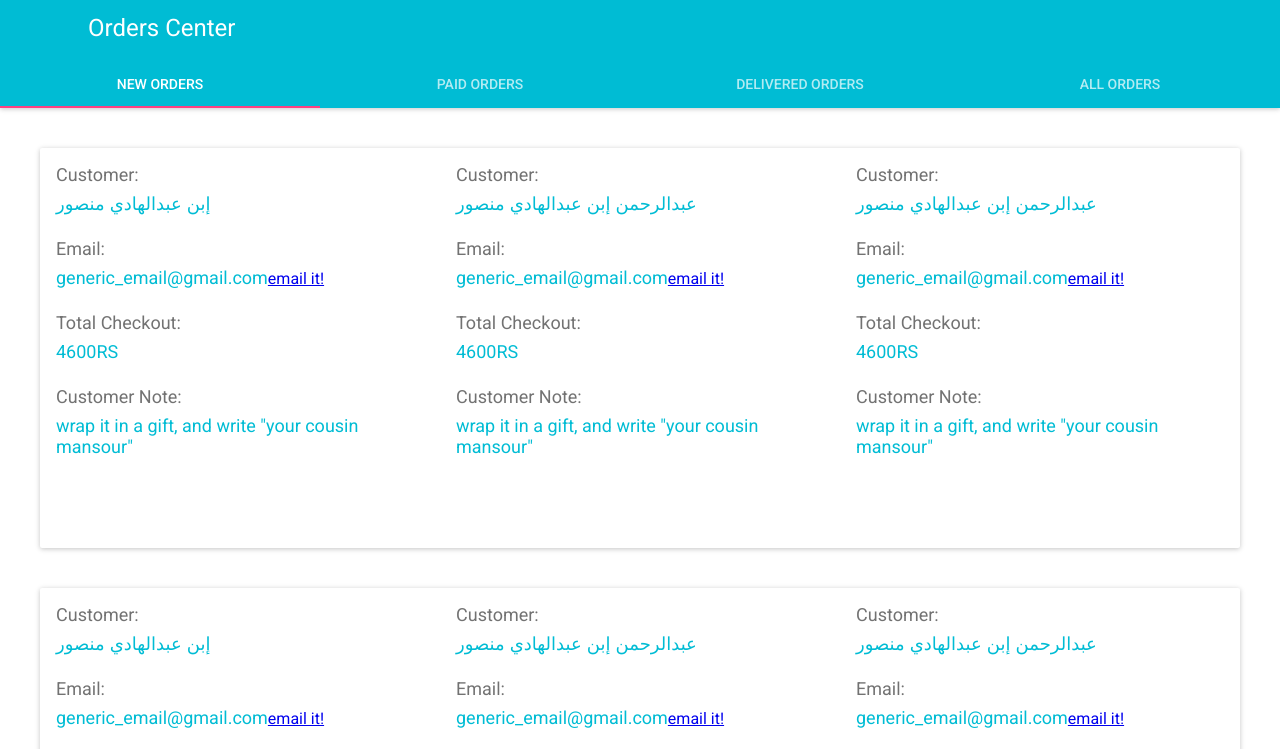
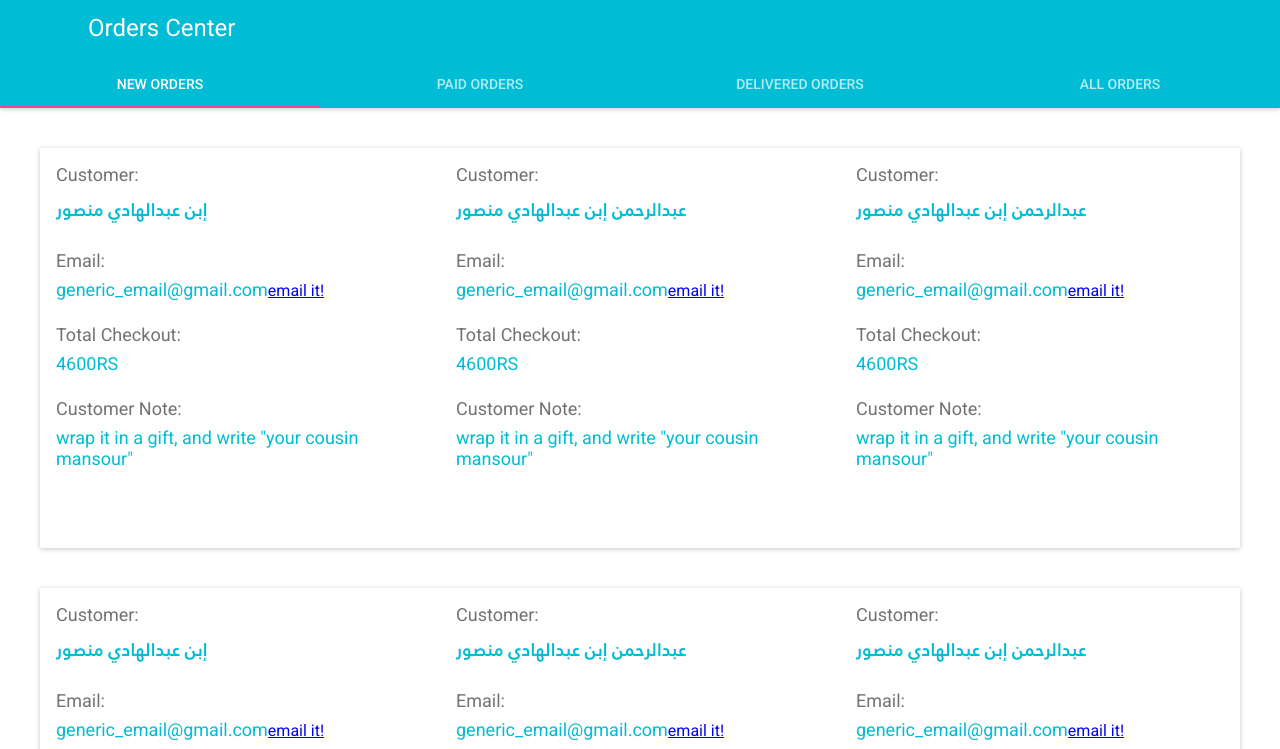
Before and after one commit to seNadir/senadir.github.io, a plain HTML site: page index.html in a window 1280 px wide. Shown: the part 48-797 px from the top of the page. Drawn offline with Linux system fonts and the light colour scheme.

Commit message:
added fonts

```diff
--- /dev/null
+++ b/fonts/font.css
@@ -0,0 +1,12 @@
+@font-face {
+  font-family: "Janna";
+  src: url("JannaLT-regular.woff") format("woff"),
+       url("JannaLT-regular.ttf") format("ttf");
+}
+
+@font-face {
+  font-family: "Janna";
+  src: url("JannaLT-Bold.woff") format("woff"),
+       url("JannaLT-Bold.ttf") format("ttf");
+       font-weight: bold;
+}
--- a/index.html
+++ b/index.html
@@ -1 +1 @@
-<!DOCTYPE html><html lang="en"><head><meta charset="utf-8"><meta name="viewport" content="width=device-width,initial-scale=1"><link rel="shortcut icon" href="/favicon.ico"><title>React App</title><style>.loader{margin:60px auto;font-size:10px;width:100px!important;display:inline-block;height:100px!important;position:relative;text-indent:-9999em;border-top:1.1em solid rgba(0,188,212,.2);border-right:1.1em solid rgba(0,188,212,.2);border-bottom:1.1em solid rgba(0,188,212,.2);border-left:1.1em solid #00bcd4;-webkit-transform:translateZ(0);-ms-transform:translateZ(0);transform:translateZ(0);-webkit-animation:load8 1.1s infinite linear;animation:load8 1.1s infinite linear}.loader,.loader:after{border-radius:50%;width:10em;height:10em}@-webkit-keyframes load8{0%{-webkit-transform:rotate(0);transform:rotate(0)}100%{-webkit-transform:rotate(360deg);transform:rotate(360deg)}}@keyframes load8{0%{-webkit-transform:rotate(0);transform:rotate(0)}100%{-webkit-transform:rotate(360deg);transform:rotate(360deg)}}.loader-container{width:100vw;height:100vh;overflow:hidden;display:flex;justify-content:center;align-items:center}</style><link href="/static/css/main.1f5c8268.css" rel="stylesheet"></head><body><div id="root"><div class="loader-container"><div class="loader">Loading...</div></div></div><script type="text/javascript" src="/static/js/main.8e6f87a8.js"></script></body></html>
+<!DOCTYPE html><html lang="en"><head><meta charset="utf-8"><meta name="viewport" content="width=device-width,initial-scale=1"><link rel="shortcut icon" href="/favicon.ico"><link rel="stylesheet" href="/fonts/font.css"><title>React App</title><style>.loader{margin:60px auto;font-size:10px;width:100px!important;display:inline-block;height:100px!important;position:relative;text-indent:-9999em;border-top:1.1em solid rgba(0,188,212,.2);border-right:1.1em solid rgba(0,188,212,.2);border-bottom:1.1em solid rgba(0,188,212,.2);border-left:1.1em solid #00bcd4;-webkit-transform:translateZ(0);-ms-transform:translateZ(0);transform:translateZ(0);-webkit-animation:load8 1.1s infinite linear;animation:load8 1.1s infinite linear}.loader,.loader:after{border-radius:50%;width:10em;height:10em}@-webkit-keyframes load8{0%{-webkit-transform:rotate(0);transform:rotate(0)}100%{-webkit-transform:rotate(360deg);transform:rotate(360deg)}}@keyframes load8{0%{-webkit-transform:rotate(0);transform:rotate(0)}100%{-webkit-transform:rotate(360deg);transform:rotate(360deg)}}.loader-container{width:100vw;height:100vh;overflow:hidden;display:flex;justify-content:center;align-items:center}</style><link href="/static/css/main.a0e05ed4.css" rel="stylesheet"></head><body><div id="root"><div class="loader-container"><div class="loader">Loading...</div></div></div><script type="text/javascript" src="/static/js/main.2e4d398e.js"></script></body></html>
--- a/static/css/main.1f5c8268.css
+++ /dev/null
@@ -1,2 +0,0 @@
-@import url(https://fonts.googleapis.com/css?family=Roboto:300,400,500);.App{text-align:center}.App-logo{-webkit-animation:App-logo-spin infinite 20s linear;animation:App-logo-spin infinite 20s linear;height:80px}.App-header{background-color:#222;height:150px;padding:20px;color:#fff}.App-intro{font-size:large}@-webkit-keyframes App-logo-spin{0%{-webkit-transform:rotate(0deg);transform:rotate(0deg)}to{-webkit-transform:rotate(1turn);transform:rotate(1turn)}}@keyframes App-logo-spin{0%{-webkit-transform:rotate(0deg);transform:rotate(0deg)}to{-webkit-transform:rotate(1turn);transform:rotate(1turn)}}.Order{width:calc(100% - 80px);height:400px;margin:40px auto}.order-label-block{padding:16px}.order-label{margin-bottom:24px}.label-title{font-size:18px;font-family:Roboto;font-weight:400;color:rgba(67,67,67,.75);text-transform:capitalize;display:block;margin-bottom:8px}.label-title:after{content:":"}.label-content{font-size:18px;font-family:Roboto;font-weight:400;display:inline-block;color:#00bcd4}.arabic .label-content{font-family:-apple-system,BlinkMacSystemFont,Segoe UI,Roboto,Oxygen-Sans,Ubuntu,Cantarell,Helvetica Neue,sans-serif}body{margin:0;padding:0;font-family:sans-serif}
-/*# sourceMappingURL=main.1f5c8268.css.map*/
--- /dev/null
+++ b/static/css/main.a0e05ed4.css
@@ -0,0 +1,2 @@
+@import url(https://fonts.googleapis.com/css?family=Roboto:300,400,500,700);.App{text-align:center}.App-logo{-webkit-animation:App-logo-spin infinite 20s linear;animation:App-logo-spin infinite 20s linear;height:80px}.App-header{background-color:#222;height:150px;padding:20px;color:#fff}.App-intro{font-size:large}@-webkit-keyframes App-logo-spin{0%{-webkit-transform:rotate(0deg);transform:rotate(0deg)}to{-webkit-transform:rotate(1turn);transform:rotate(1turn)}}@keyframes App-logo-spin{0%{-webkit-transform:rotate(0deg);transform:rotate(0deg)}to{-webkit-transform:rotate(1turn);transform:rotate(1turn)}}.Order{width:calc(100% - 80px);height:400px;margin:40px auto}.order-label-block{padding:16px}.order-label{margin-bottom:24px}.label-title{font-size:18px;font-family:Roboto;font-weight:400;color:rgba(67,67,67,.75);text-transform:capitalize;display:block;margin-bottom:8px}.label-title:after{content:":"}.label-content{font-size:18px;font-family:Roboto;font-weight:400;display:inline-block;color:#00bcd4}.arabic .label-content{font-family:Janna,-apple-system,BlinkMacSystemFont,Segoe UI,Roboto,Oxygen-Sans,Ubuntu,Cantarell,Helvetica Neue,sans-serif;font-weight:700}body{margin:0;padding:0;font-family:sans-serif}
+/*# sourceMappingURL=main.a0e05ed4.css.map*/
```
Also changed, not shown: fonts/JannaLT-Bold.ttf (added), fonts/JannaLT-Bold.woff (added), fonts/JannaLT-regular.ttf (added), fonts/JannaLT-regular.woff (added), static/js/main.2e4d398e.js, 4 other files.
